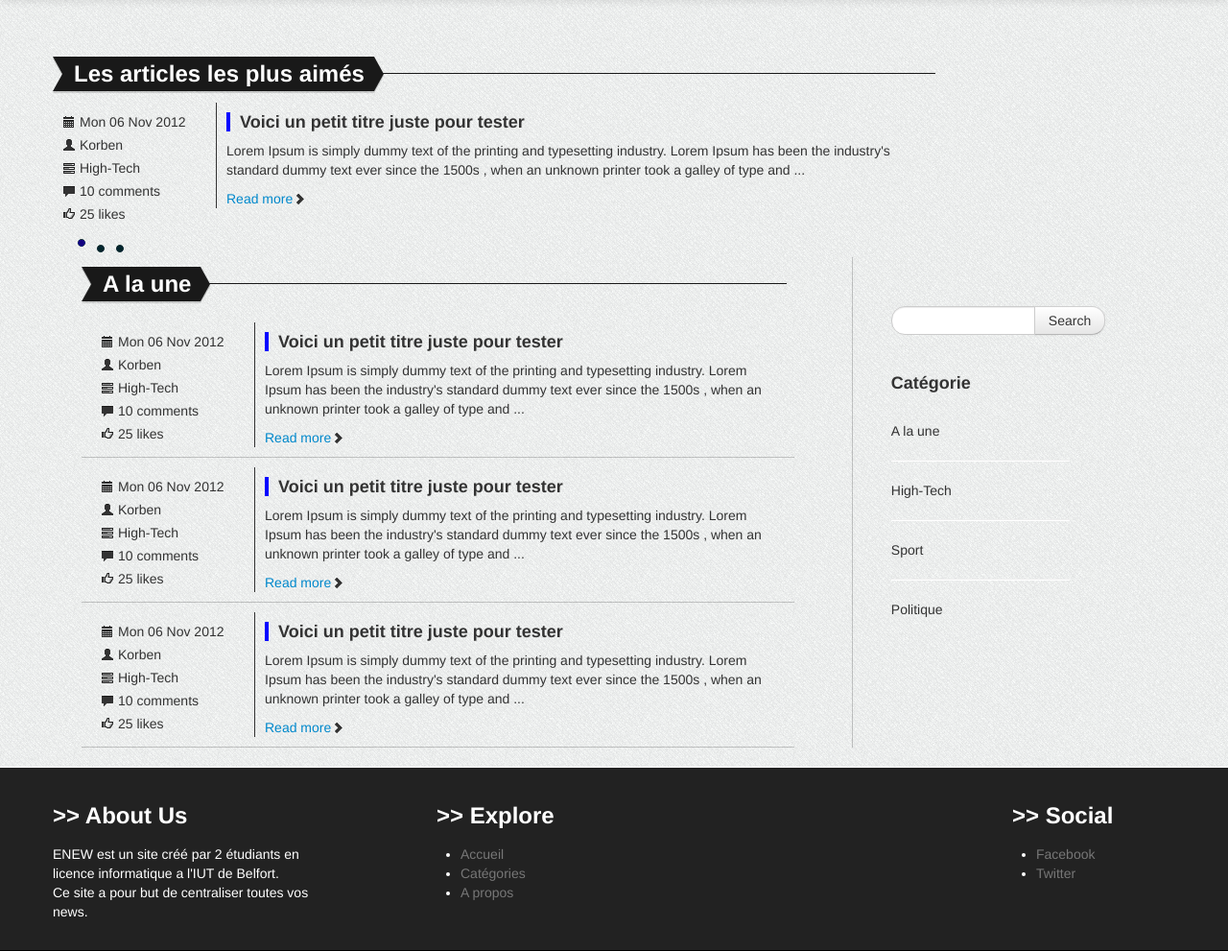
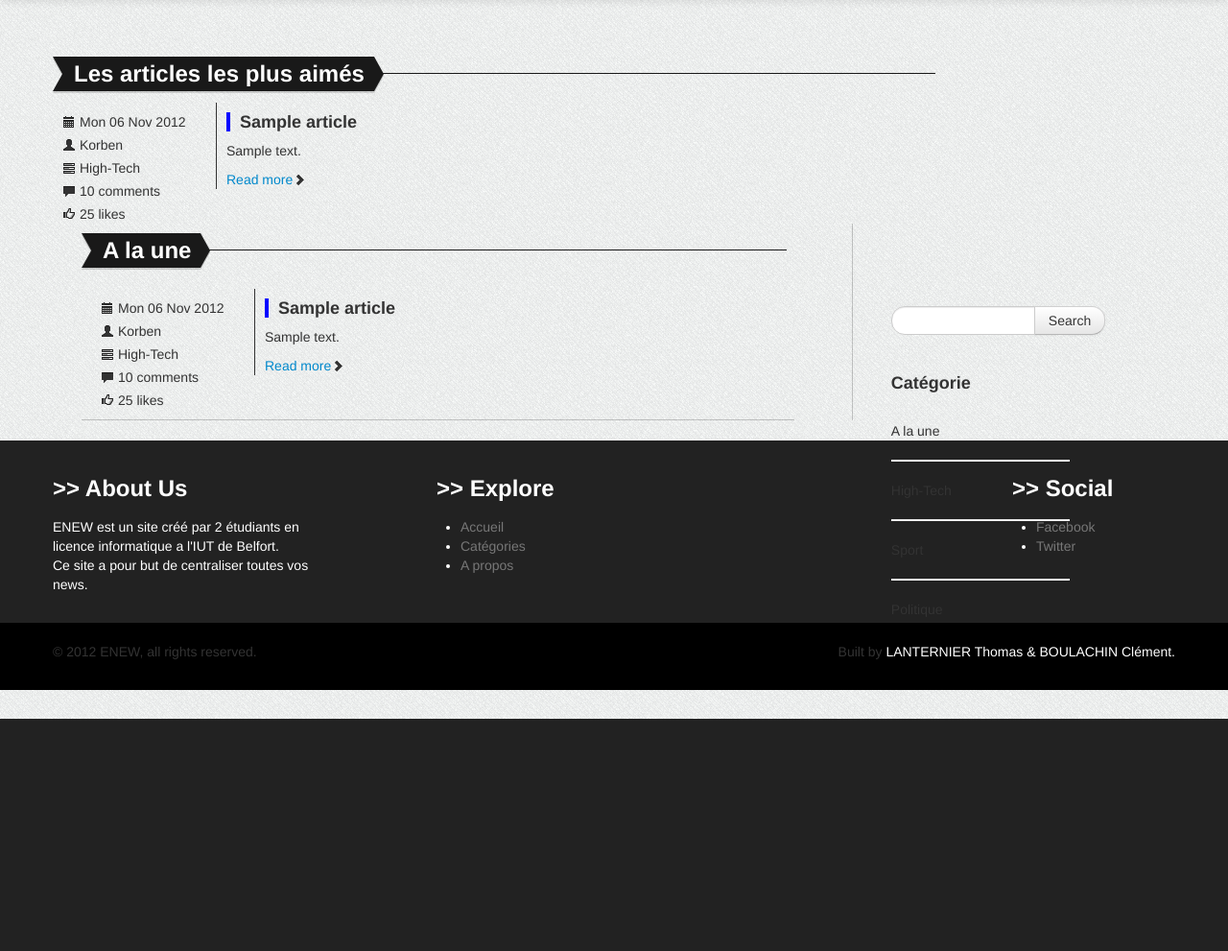
Before and after one commit to Couc/Projet-Web, a PHP site: page / in a window 1280 px wide. Shown: the part 51-1042 px from the top of the page at 96% size. After the commit the page ends 800 px from the top, so only its background shows below. Run offline with PHP 8.4, Linux system fonts and the light colour scheme; tables that the repository leaves empty hold one stand-in row (values such as "Sample post").

Commit message:
integration php

```diff
--- a/index.php
+++ b/index.php
@@ -91,126 +91,51 @@ include ('php/_A8s2f9g714ef.php');
 
         	<div class="slider_content" style="width:100%;">
         		 <ul class="rslides" id="slider2" style="width:100%;">
-				      <li class="article-accueil-slide"style="float:left;position:relative;
-	list-style-type:none;">
+        		 	<?php
+        		 	$sql_article="SELECT * FROM ARTICLE ORDER BY id_art DESC LIMIT 5;";
+					$query_article = mysql_query($sql_article) or die("ERREUR MYSQL numéro: " . mysql_errno() . "<br>Type de cette erreur: " . mysql_error() . "<br>\n");
 
-			        		<div id="info-post-accueil">
-			        			<i class="icon-calendar" id="icone-accueil"></i><date>Mon 06 Nov 2012</date>
+					while($result_article=mysql_fetch_assoc($query_article)){
+						echo"<li class=\"article-accueil-slide\" style=\"float:left;position:relative;list-style-type:none;\">
+
+			        		<div id=\"info-post-accueil\">
+			        			<i class=\"icon-calendar\" id=\"icone-accueil\"></i><date>Mon 06 Nov 2012</date>
 			        			<br>
-			        			<span id="author" ><i class="icon-user" id="icone-accueil"></i>Korben</span>
+			        			<span id=\"author\" ><i class=\"icon-user\" id=\"icone-accueil\"></i>Korben</span>
 			        			<br>
-			        			<span id="categorie" ><i class="icon-tasks" id="icone-accueil"></i>High-Tech</span>
+			        			<span id=\"categorie\" ><i class=\"icon-tasks\" id=\"icone-accueil\"></i>High-Tech</span>
 			        			<br>
-			        			<span id="nombre_commentaire" ><i class="icon-comment" id="icone-accueil"></i>10 comments</span>
+			        			<span id=\"nombre_commentaire\" ><i class=\"icon-comment\" id=\"icone-accueil\"></i>10 comments</span>
 			        			<br>
-        						<span id="nombre_likes" ><i class="icon-thumbs-up" id="icone-accueil-last" ></i>25 likes</span>
+        						<span id=\"nombre_likes\" ><i class=\"icon-thumbs-up\" id=\"icone-accueil-last\" ></i>25 likes</span>
 			        		</div>
-			        		<div id="post-accueil">
+			        		<div id=\"post-accueil\">
 			        			<header>
-			        				<h4>Voici un petit titre juste pour tester</h4>
+			        				<h4>".addslashes($result_article['titre'])."</h4>
 			        			</header>
 
-			        			<div id="article">
-			        				<p>Lorem Ipsum is simply dummy text of the printing and typesetting industry. Lorem Ipsum has been the industry's standard dummy text ever since the 1500s
-			        					, when an unknown printer took a galley of type and ...</p>
-			        				<a>Read more<i class="icon-chevron-right"></i></a>
+			        			<div id=\"article\">
+			        				<p>".addslashes($result_article['description'])."</p>
+			        				<a>Read more<i class=\"icon-chevron-right\"></i></a>
 
-			        				<div id="info-post-tablet">
-		        						<i class="icon-calendar" id="icone-accueil-tablet-first"></i><date style="float:left;">Mon 06 Nov 2012</date>
+			        				<div id=\"info-post-tablet\">
+		        						<i class=\"icon-calendar\" id=\"icone-accueil-tablet-first\"></i><date style=\"float:left;\">Mon 06 Nov 2012</date>
 
-					        			<span id="author" id="icone-accueil-tablet" style=""><i class="icon-user" style="margin-right:4px;"></i>Korben</span>
+					        			<span id=\"author\" id=\"icone-accueil-tablet\"><i class=\"icon-user\" style=\"margin-right:4px;\"></i>Korben</span>
 
-					        			<span id="categorie" id="icone-accueil-tablet"><i class="icon-tasks" style="margin-right:4px;"></i>High-Tech</span>
+					        			<span id=\"categorie\" id=\"icone-accueil-tablet\"><i class=\"icon-tasks\" style=\"margin-right:4px;\"></i>High-Tech</span>
 
-					        			<span id="nombre_commentaire" id="icone-accueil-tablet"><i class="icon-comment" style="margin-right:4px;"></i>10 comments</span>
+					        			<span id=\"nombre_commentaire\" id=\"icone-accueil-tablet\"><i class=\"icon-comment\" style=\"margin-right:4px;\"></i>10 comments</span>
 
-					        			<span id="nombre_likes" id="icone-accueil-tablet-last"><i class="icon-thumbs-up" style="margin-right:4px;"></i>25 likes</span>
+					        			<span id=\"nombre_likes\" id=\"icone-accueil-tablet-last\"><i class=\"icon-thumbs-up\" style=\"margin-right:4px;\"></i>25 likes</span>
         							</div>
 			        			</div>
 
 			        		</div>
 
-        			</li>
-				      <li class="article-accueil-slide"style="float:left;position:relative;
-	list-style-type:none;">
-
-			        		<div id="info-post-accueil">
-			        			<i class="icon-calendar" id="icone-accueil"></i><date>Mon 06 Nov 2012</date>
-			        			<br>
-			        			<span id="author" ><i class="icon-user" id="icone-accueil"></i>Korben</span>
-			        			<br>
-			        			<span id="categorie" ><i class="icon-tasks" id="icone-accueil"></i>High-Tech</span>
-			        			<br>
-			        			<span id="nombre_commentaire" ><i class="icon-comment" id="icone-accueil"></i>10 comments</span>
-			        			<br>
-        						<span id="nombre_likes" ><i class="icon-thumbs-up" id="icone-accueil-last" ></i>25 likes</span>
-			        		</div>
-			        		<div id="post-accueil">
-			        			<header>
-			        				<h4>Voici un petit titre juste pour tester</h4>
-			        			</header>
-
-			        			<div id="article">
-			        				<p>Lorem Ipsum is simply dummy text of the printing and typesetting industry. Lorem Ipsum has been the industry's standard dummy text ever since the 1500s
-			        					, when an unknown printer took a galley of type and ...</p>
-			        				<a>Read more<i class="icon-chevron-right"></i></a>
-
-			        				<div id="info-post-tablet">
-		        						<i class="icon-calendar" id="icone-accueil-tablet-first"></i><date style="float:left;">Mon 06 Nov 2012</date>
-
-					        			<span id="author" id="icone-accueil-tablet" style=""><i class="icon-user" style="margin-right:4px;"></i>Korben</span>
-
-					        			<span id="categorie" id="icone-accueil-tablet"><i class="icon-tasks" style="margin-right:4px;"></i>High-Tech</span>
-
-					        			<span id="nombre_commentaire" id="icone-accueil-tablet"><i class="icon-comment" style="margin-right:4px;"></i>10 comments</span>
-
-					        			<span id="nombre_likes" id="icone-accueil-tablet-last"><i class="icon-thumbs-up" style="margin-right:4px;"></i>25 likes</span>
-        							</div>
-			        			</div>
-
-			        		</div>
-
-        			</li>
-				      <li class="article-accueil-slide"style="float:left;position:relative;
-	list-style-type:none;">
-
-			        		<div id="info-post-accueil">
-			        			<i class="icon-calendar" id="icone-accueil"></i><date>Mon 06 Nov 2012</date>
-			        			<br>
-			        			<span id="author" ><i class="icon-user" id="icone-accueil"></i>Korben</span>
-			        			<br>
-			        			<span id="categorie" ><i class="icon-tasks" id="icone-accueil"></i>High-Tech</span>
-			        			<br>
-			        			<span id="nombre_commentaire" ><i class="icon-comment" id="icone-accueil"></i>10 comments</span>
-			        			<br>
-        						<span id="nombre_likes" ><i class="icon-thumbs-up" id="icone-accueil-last" ></i>25 likes</span>
-			        		</div>
-			        		<div id="post-accueil">
-			        			<header>
-			        				<h4>Voici un petit titre juste pour tester</h4>
-			        			</header>
-
-			        			<div id="article">
-			        				<p>Lorem Ipsum is simply dummy text of the printing and typesetting industry. Lorem Ipsum has been the industry's standard dummy text ever since the 1500s
-			        					, when an unknown printer took a galley of type and ...</p>
-			        				<a>Read more<i class="icon-chevron-right"></i></a>
-
-			        				<div id="info-post-tablet">
-		        						<i class="icon-calendar" id="icone-accueil-tablet-first"></i><date style="float:left;">Mon 06 Nov 2012</date>
-
-					        			<span id="author" id="icone-accueil-tablet" style=""><i class="icon-user" style="margin-right:4px;"></i>Korben</span>
-
-					        			<span id="categorie" id="icone-accueil-tablet"><i class="icon-tasks" style="margin-right:4px;"></i>High-Tech</span>
-
-					        			<span id="nombre_commentaire" id="icone-accueil-tablet"><i class="icon-comment" style="margin-right:4px;"></i>10 comments</span>
-
-					        			<span id="nombre_likes" id="icone-accueil-tablet-last"><i class="icon-thumbs-up" style="margin-right:4px;"></i>25 likes</span>
-        							</div>
-			        			</div>
-
-			        		</div>
-
-        			</li>
+        			</li>";
+					}
+        		 	?>
 
         		</ul>
         	</div>
@@ -224,7 +149,55 @@ include ('php/_A8s2f9g714ef.php');
 	        		</h3>
 
         		</div>
-        	<article id="article-accueil">
+
+        		<?php
+        		$sql_article="SELECT * FROM ARTICLE ORDER BY id_art DESC LIMIT 30;";
+				$query_article=mysql_query($sql_article) or die("ERREUR MYSQL numéro: " . mysql_errno() . "<br>Type de cette erreur: " . mysql_error() . "<br>\n");
+
+					while($result_article=mysql_fetch_assoc($query_article)){
+
+
+						echo"<article id=\"article-accueil\">
+
+        		<div id=\"info-post-accueil\" >
+        			<i class=\"icon-calendar\" id=\"icone-accueil\" ></i><date>Mon 06 Nov 2012</date>
+        			<br>
+        			<span id=\"author\" ><i class=\"icon-user\" id=\"icone-accueil\" ></i>Korben</span>
+        			<br>
+        			<span id=\"categorie\" ><i class=\"icon-tasks\" id=\"icone-accueil\" ></i>High-Tech</span>
+        			<br>
+        			<span id=\"nombre_commentaire\" ><i class=\"icon-comment\" id=\"icone-accueil\" ></i>10 comments</span>
+        			<br>
+        			<span id=\"nombre_likes\" ><i class=\"icon-thumbs-up\" id=\"icone-accueil-last\" ></i>25 likes</span>
+        		</div>
+        		<div id=\"post-accueil\">
+        			<header>
+        				<h4>".strip_tags($result_article['titre'])."</h4>
+        			</header>
+
+        			<div id=\"article\">
+        				<p>".strip_tags($result_article['description'])."</p>
+        				<div id=\"info-post-tablet\">
+        						<i class=\"icon-calendar\" id=\"icone-accueil-tablet-first\"></i><date style=\"float:left;\">Mon 06 Nov 2012</date>
+
+			        			<span id=\"author\" id=\"icone-accueil-tablet\" ><i class=\"icon-user\" style=\"margin-right:4px;\"></i>Korben</span>
+
+			        			<span id=\"categorie\" id=\"icone-accueil-tablet\"><i class=\"icon-tasks\" style=\"margin-right:4px;\"></i>High-Tech</span>
+
+			        			<span id=\"nombre_commentaire\" id=\"icone-accueil-tablet\"><i class=\"icon-comment\" style=\"margin-right:4px;\"></i>10 comments</span>
+
+			        			<span id=\"nombre_likes\" id=\"icone-accueil-tablet-last\"><i class=\"icon-thumbs-up\" style=\"margin-right:4px;\"></i>25 likes</span>
+        				</div>
+        				<a>Read more<i class=\"icon-chevron-right\"></i></a>
+        			</div>
+
+        		</div>
+
+        	</article>";
+
+					}
+        		?>
+        	<!--<article id="article-accueil">
 
         		<div id="info-post-accueil" >
         			<i class="icon-calendar" id="icone-accueil" ></i><date>Mon 06 Nov 2012</date>
@@ -338,7 +311,7 @@ include ('php/_A8s2f9g714ef.php');
         				</div>
         		</div>
 
-        	</article>
+        	</article>-->
 
 
         	</div><!--span10 des articles-->
--- a/js/responsiveslides.js
+++ b/js/responsiveslides.js
@@ -20,7 +20,7 @@
       "nav": false,             // Boolean: Show navigation, true or false
       "random": false,          // Boolean: Randomize the order of the slides, true or false
       "pause": false,           // Boolean: Pause on hover, true or false
-      "pauseControls": false,   // Boolean: Pause when hovering controls, true or false
+      "pauseControls": true,   // Boolean: Pause when hovering controls, true or false
       "prevText": "Previous",   // String: Text for the "previous" button
       "nextText": "Next",       // String: Text for the "next" button
       "maxwidth": "",           // Integer: Max-width of the slideshow, in pixels
```
Also changed, not shown: php/login.php (+4 -20 lines).
